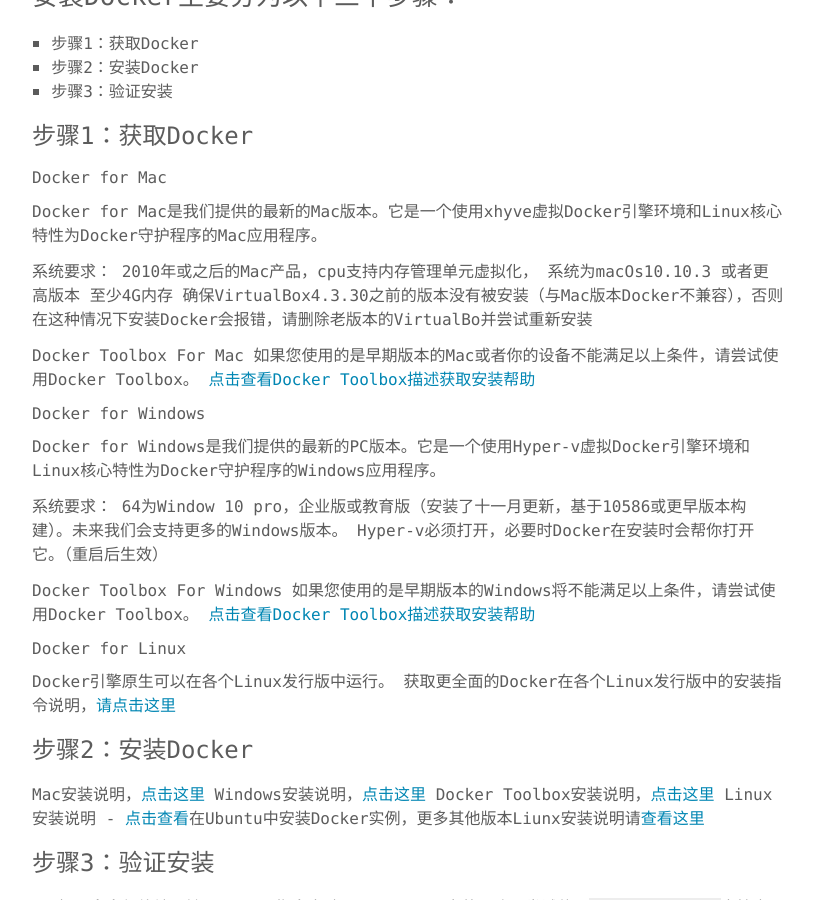
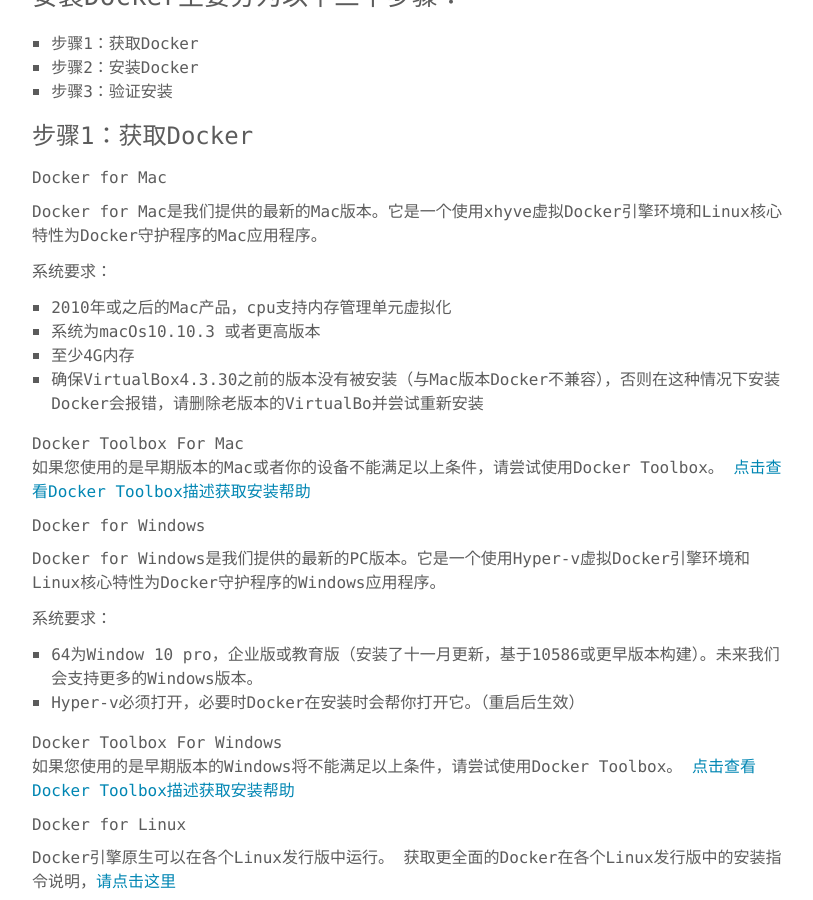
Before and after one commit to engineer-dahe/dahe.github.io, a Jekyll site: the page built from _posts/2016-11-23-docker-guid-translate-1.md, in a window 1280 px wide and 900 px high, scrolled down 308 px. Shown: the whole window, without its empty margins (232-1045 px from the left). Built offline with Jekyll 4.4.1, drawn with Linux system fonts in a browser that asks for light colours; some of the changed text lies outside the part shown.

```diff
--- a/_posts/2016-11-23-docker-guid-translate-1.md
+++ b/_posts/2016-11-23-docker-guid-translate-1.md
@@ -19,12 +19,12 @@ keywords: ""
 Docker for Mac是我们提供的最新的Mac版本。它是一个使用xhyve虚拟Docker引擎环境和Linux核心特性为Docker守护程序的Mac应用程序。
 
 系统要求：
-2010年或之后的Mac产品，cpu支持内存管理单元虚拟化，
-系统为macOs10.10.3 或者更高版本
-至少4G内存
-确保VirtualBox4.3.30之前的版本没有被安装（与Mac版本Docker不兼容），否则在这种情况下安装Docker会报错，请删除老版本的VirtualBo并尝试重新安装
+* 2010年或之后的Mac产品，cpu支持内存管理单元虚拟化
+* 系统为macOs10.10.3 或者更高版本
+* 至少4G内存
+* 确保VirtualBox4.3.30之前的版本没有被安装（与Mac版本Docker不兼容），否则在这种情况下安装Docker会报错，请删除老版本的VirtualBo并尝试重新安装
 
-Docker Toolbox For Mac
+Docker Toolbox For Mac <br>
 如果您使用的是早期版本的Mac或者你的设备不能满足以上条件，请尝试使用Docker Toolbox。
 [点击查看Docker Toolbox描述获取安装帮助](https://docs.docker.com/toolbox/overview/)
 
@@ -32,10 +32,10 @@ Docker Toolbox For Mac
 Docker for Windows是我们提供的最新的PC版本。它是一个使用Hyper-v虚拟Docker引擎环境和Linux核心特性为Docker守护程序的Windows应用程序。
 
 系统要求：
-64为Window 10 pro，企业版或教育版（安装了十一月更新，基于10586或更早版本构建）。未来我们会支持更多的Windows版本。
-Hyper-v必须打开，必要时Docker在安装时会帮你打开它。（重启后生效）
+* 64为Window 10 pro，企业版或教育版（安装了十一月更新，基于10586或更早版本构建）。未来我们会支持更多的Windows版本。
+* Hyper-v必须打开，必要时Docker在安装时会帮你打开它。（重启后生效）
 
-Docker Toolbox For Windows
+Docker Toolbox For Windows <br>
 如果您使用的是早期版本的Windows将不能满足以上条件，请尝试使用Docker Toolbox。
 [点击查看Docker Toolbox描述获取安装帮助](https://docs.docker.com/toolbox/overview/)
 
@@ -43,12 +43,11 @@ Docker Toolbox For Windows
 Docker引擎原生可以在各个Linux发行版中运行。
 获取更全面的Docker在各个Linux发行版中的安装指令说明，[请点击这里](https://docs.docker.com/engine/installation/)
 
-
 ### 步骤2：安装Docker
-Mac安装说明，[点击这里](https://docs.docker.com/docker-for-mac/)
-Windows安装说明，[点击这里](https://docs.docker.com/docker-for-windows/)
-Docker Toolbox安装说明，[点击这里](https://docs.docker.com/toolbox/overview/)
-Linux安装说明 - [点击查看](https://docs.docker.com/engine/getstarted/linux_install_help/)在Ubuntu中安装Docker实例，更多其他版本Liunx安装说明请[查看这里](https://docs.docker.com/engine/installation/)
+* Mac安装说明，[点击这里](https://docs.docker.com/docker-for-mac/)
+* Windows安装说明，[点击这里](https://docs.docker.com/docker-for-windows/)
+* Docker Toolbox安装说明，[点击这里](https://docs.docker.com/toolbox/overview/)
+* Linux安装说明 - [点击查看](https://docs.docker.com/engine/getstarted/linux_install_help/)在Ubuntu中安装Docker实例，更多其他版本Liunx安装说明请[查看这里](https://docs.docker.com/engine/installation/)
 
 ### 步骤3：验证安装
 1、打开命令行终端，输入Docker指令来验证Docker是否安装正确。尝试使用`docker version`去检查你最终安装的Docker版本，`docker ps`去查看当前正在运行的容器（获取没有，应该你才刚刚入门）。
```
Also changed, not shown: other parts of _posts/2016-11-23-docker-guid-translate-1.md (+3 -1 lines).
